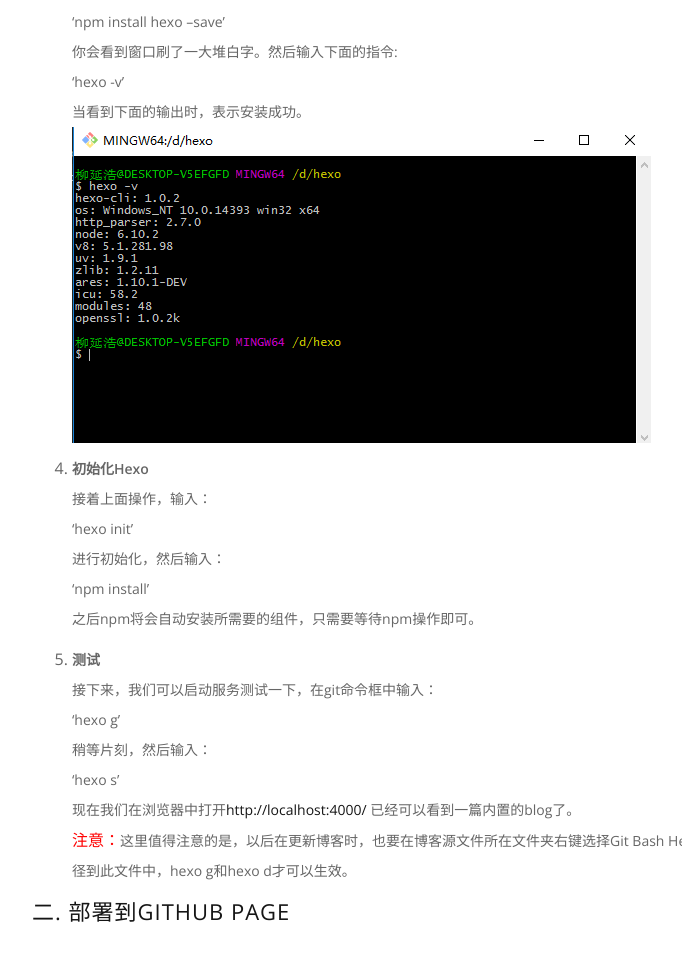
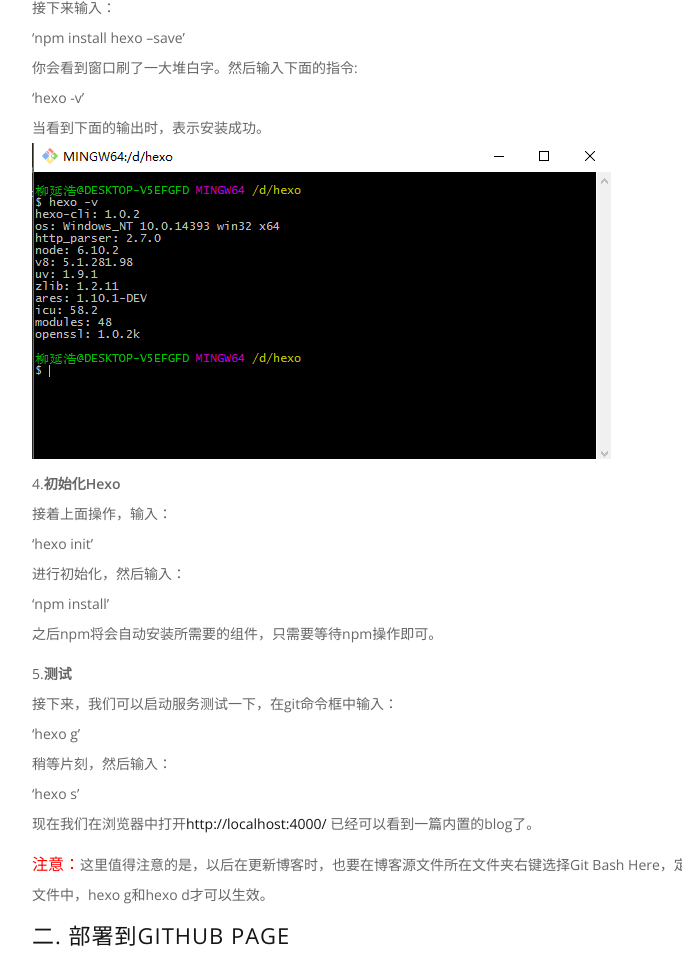
Before and after one commit to DonDracula/DonDracula.github.io, a plain HTML site: page 2017/04/24/Hexo-Github个人博客搭建详细说明/index.html in a window 1280 px wide. Shown: the part 1479-2432 px from the top of the page, without its empty margins (243-925 px from the left). Drawn offline with nearby package versions, Linux system fonts and the light colour scheme; some packages are replaced by stand-ins of ours; a script that the page names is missing.

Commit message:
Site updated: 2017-05-09 16:43:43

```diff
--- a/2017/04/24/Hexo-Github个人博客搭建详细说明/index.html
+++ b/2017/04/24/Hexo-Github个人博客搭建详细说明/index.html
@@ -201,18 +201,12 @@
         <div class="col-md-8 col-md-offset-2">
       		<h2 id="写在前面的话"><a href="#写在前面的话" class="headerlink" title="写在前面的话"></a><strong>写在前面的话</strong></h2><hr>
 <p>开始用Hexo和Github Page搭建自己的博客了，把踩过的雷，犯过的错总结并记录下来，以后备用，也同时给大家参考。本篇主要介绍：配置Hexo框架，部署到Github Page，域名注册及绑定等。</p>
-<h2 id="一-环境安装"><a href="#一-环境安装" class="headerlink" title="一. 环境安装"></a>一. 环境安装</h2><ol>
-<li><p><strong>在安装Hexo之前，我们先要安装Nodejs和Git(如果已经安装，直接跳到下一步)。</strong><br>下载地址：<a href="http://www.runoob.com/nodejs/nodejs-install-setup.html" target="_blank" rel="external"><font color="red" style="font-size:16px">Nodejs下载</font></a>以及<a href="http://jingyan.baidu.com/article/90895e0fb3495f64ed6b0b50.html" target="_blank" rel="external"><font color="red" style="font-size:16px">Git下载</font></a></p>
-</li>
-<li><p><strong>验证安装是否成功。在cmd命令指示符窗口输入：</strong><br>‘git –version’<br>‘node -v’<br>可以显示安装的git版本，出现如下输出表示安装成功：<br><img src="/my_pic/1.PNG" alt=""></p>
-</li>
-<li><p><strong>安装Hexo</strong><br>在任意文件夹(比如D:/hexo)，选择Git Bash Here，打开git命令窗口，输入：<br>‘npm install hexo-cli -g’<br>得到如下所示界面：<br><img src="/my_pic/2.PNG" alt=""><br>接下来输入：<br>‘npm install hexo –save’<br>你会看到窗口刷了一大堆白字。然后输入下面的指令:<br>‘hexo -v’<br>当看到下面的输出时，表示安装成功。<br><img src="/my_pic/3.PNG" alt=""></p>
-</li>
-<li><p><strong>初始化Hexo</strong><br>接着上面操作，输入：<br>‘hexo init’<br>进行初始化，然后输入：<br>‘npm install’<br>之后npm将会自动安装所需要的组件，只需要等待npm操作即可。</p>
-</li>
-<li><p><strong>测试</strong><br>接下来，我们可以启动服务测试一下，在git命令框中输入：<br>‘hexo g’<br>稍等片刻，然后输入：<br>‘hexo s’<br>现在我们在浏览器中打开<a href="http://localhost:4000/" target="_blank" rel="external">http://localhost:4000/</a> 已经可以看到一篇内置的blog了。<br><font color="red" style="font-size:16px">注意：</font>这里值得注意的是，以后在更新博客时，也要在博客源文件所在文件夹右键选择Git Bash Here，定位路径到此文件中，hexo g和hexo d才可以生效。</p>
-</li>
-</ol>
+<h2 id="一-环境安装"><a href="#一-环境安装" class="headerlink" title="一. 环境安装"></a>一. 环境安装</h2><p>1.<strong>在安装Hexo之前，我们先要安装Nodejs和Git(如果已经安装，直接跳到下一步)。</strong><br>下载地址：<a href="http://www.runoob.com/nodejs/nodejs-install-setup.html" target="_blank" rel="external"><font color="red" style="font-size:16px">Nodejs下载</font></a>以及<a href="http://jingyan.baidu.com/article/90895e0fb3495f64ed6b0b50.html" target="_blank" rel="external"><font color="red" style="font-size:16px">Git下载</font></a></p>
+<p>2.<strong>验证安装是否成功。在cmd命令指示符窗口输入：</strong><br>  ‘git –version’<br>  ‘node -v’<br>可以显示安装的git版本，出现如下输出表示安装成功：<br><img src="/my_pic/1.PNG" alt=""></p>
+<p>3.<strong>安装Hexo</strong><br>  在任意文件夹(比如D:/hexo)，选择Git Bash Here，打开git命令窗口，输入：<br>  ‘npm install hexo-cli -g’<br>  得到如下所示界面：<br>  <img src="/my_pic/2.PNG" alt=""><br>  接下来输入：<br>  ‘npm install hexo –save’<br>  你会看到窗口刷了一大堆白字。然后输入下面的指令:<br>  ‘hexo -v’<br>  当看到下面的输出时，表示安装成功。<br>  <img src="/my_pic/3.PNG" alt=""></p>
+<p>4.<strong>初始化Hexo</strong><br>  接着上面操作，输入：<br>  ‘hexo init’<br>  进行初始化，然后输入：<br>  ‘npm install’<br>  之后npm将会自动安装所需要的组件，只需要等待npm操作即可。</p>
+<p>5.<strong>测试</strong><br>  接下来，我们可以启动服务测试一下，在git命令框中输入：<br>  ‘hexo g’<br>  稍等片刻，然后输入：<br>  ‘hexo s’<br>  现在我们在浏览器中打开<a href="http://localhost:4000/" target="_blank" rel="external">http://localhost:4000/</a> 已经可以看到一篇内置的blog了。</p>
+<p><font color="red" style="font-size:16px">注意：</font>这里值得注意的是，以后在更新博客时，也要在博客源文件所在文件夹右键选择Git Bash Here，定位路径到此文件中，hexo g和hexo d才可以生效。</p>
 <h2 id="二-部署到Github-Page"><a href="#二-部署到Github-Page" class="headerlink" title="二. 部署到Github Page"></a>二. 部署到Github Page</h2>
             <div class="clearfix"></div>
             <hr class="nogutter">
```
Also changed, not shown: index.html (+2 -4 lines).
